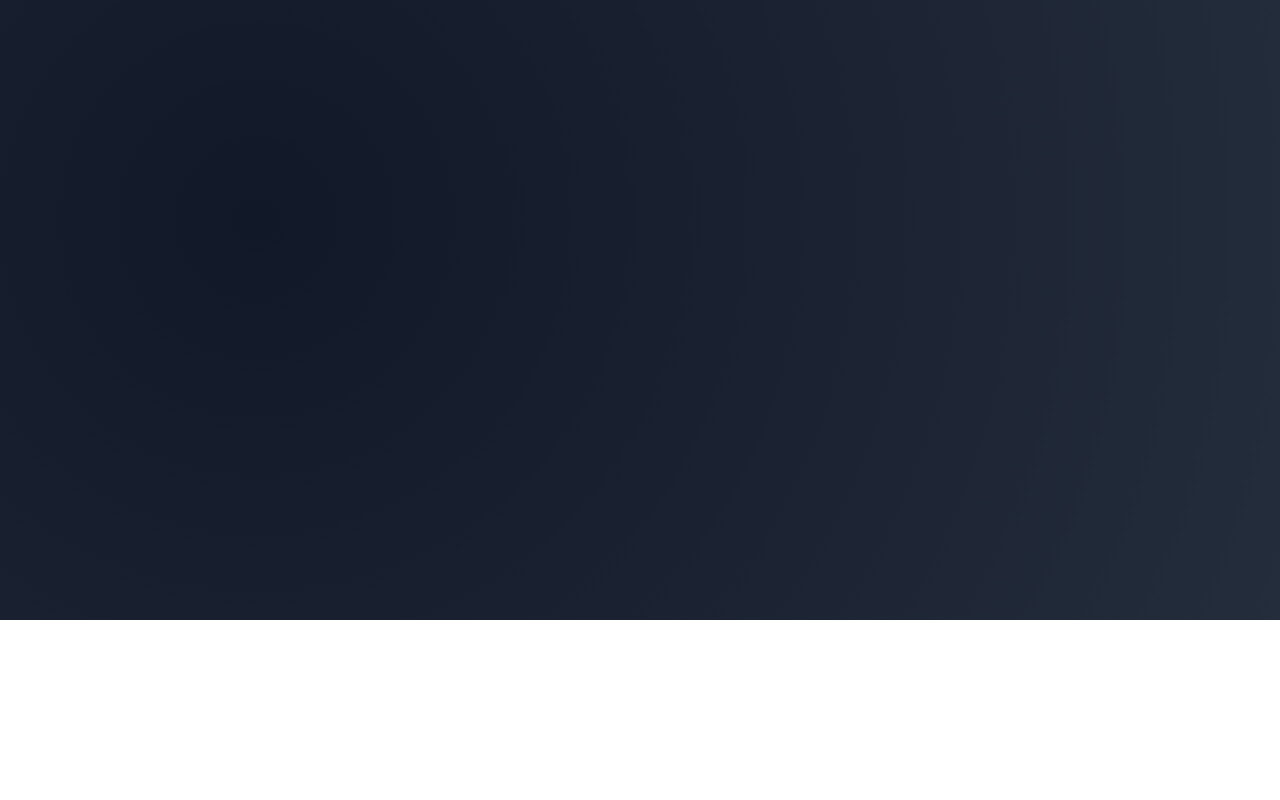
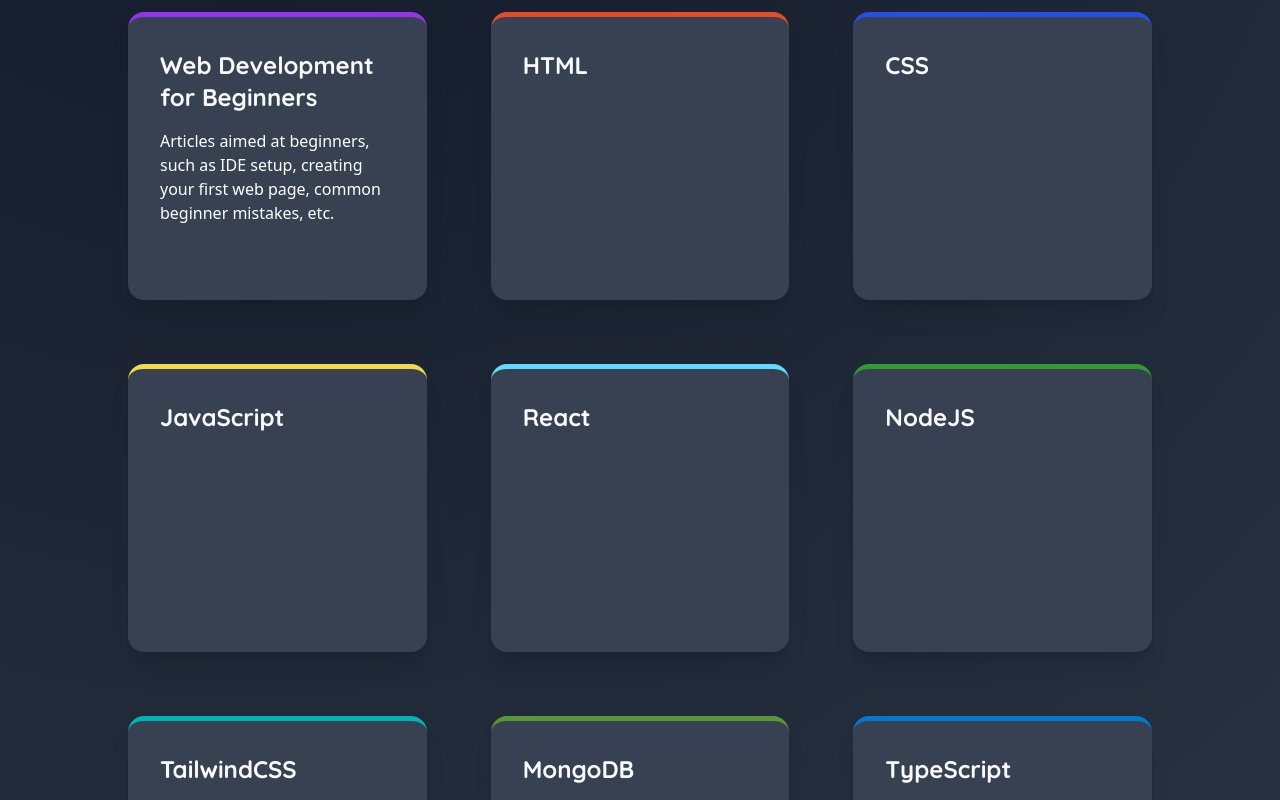
Before and after one commit to saile515/web-docs, a Next.js app: page / in a window 1280 px wide. Shown: the part 980-1780 px from the top of the page. Before the commit the page ends 1600 px from the top, so only its background shows below. Built offline with nearby package versions, Linux system fonts and the light colour scheme.

Commit message:
Topic browser basic

```diff
--- a/components/Nav.tsx
+++ b/components/Nav.tsx
@@ -1,3 +1,3 @@
 export default function Nav() {
-	return <div className="h-12 bg-purple-600 w-full sticky top-0"></div>;
+	return <div className="h-12 bg-purple-600 w-full fixed top-0 z-10"></div>;
 }
--- /dev/null
+++ b/components/TopicBrowser.tsx
@@ -0,0 +1,29 @@
+import topics from "../data/topics.json";
+
+export interface Topic {
+	name: string;
+	id: string;
+	color: string;
+	description: string;
+}
+
+function TopicContainer(props: { data: Topic }) {
+	return (
+		<div style={{ borderTop: `5px solid ${props.data.color}` }} className="bg-gray-700 rounded-2xl h-72 p-8 shadow-xl">
+			<h2 className="font-title text-gray-50 font-bold text-2xl">{props.data.name}</h2>
+			<p className="text-white mt-4">{props.data.description}</p>
+		</div>
+	);
+}
+
+export default function TopicBrowser() {
+	return (
+		<div className="flex w-full justify-center py-48">
+			<div className="w-10/12 max-w-5xl min-h-screen grid grid-cols-1 sm:grid-cols-2 lg:grid-cols-3 gap-16">
+				{topics.topics.map((topic) => (
+					<TopicContainer key={topic.id} data={topic} />
+				))}
+			</div>
+		</div>
+	);
+}
--- /dev/null
+++ b/data/topics.json
@@ -0,0 +1,18 @@
+{
+	"topics": [
+		{
+			"name": "Web Development for Beginners",
+			"id": "web",
+			"color": "#9333ea",
+			"description": "Articles aimed at beginners, such as IDE setup, creating your first web page, common beginner mistakes, etc."
+		},
+		{ "name": "HTML", "id": "html", "color": "#e34c26", "description": "" },
+		{ "name": "CSS", "id": "css", "color": "#264de4", "description": "" },
+		{ "name": "JavaScript", "id": "js", "color": "#f0db4f", "description": "" },
+		{ "name": "React", "id": "react", "color": "#61dbfb", "description": "" },
+		{ "name": "NodeJS", "id": "node", "color": "#339933", "description": "" },
+		{ "name": "TailwindCSS", "id": "tw", "color": "#00b4b6", "description": "" },
+		{ "name": "MongoDB", "id": "mongo", "color": "#589636", "description": "" },
+		{ "name": "TypeScript", "id": "ts", "color": "#007acc", "description": "" }
+	]
+}
--- a/pages/index.tsx
+++ b/pages/index.tsx
@@ -1,20 +1,26 @@
 import Nav from "../components/Nav";
 import SearchBar from "../components/SearchBar";
+import TopicBrowser from "../components/TopicBrowser";
 
 export default function Home() {
 	return (
 		<div className="min-h-[200vh] gradient">
+			<Nav />
 			<header className="flex flex-col items-center h-screen relative">
-				<Nav />
 				<h1 className="text-3xl sm:text-4xl text-white mt-32 w-9/12 max-w-xl font-title font-bold">
 					Open Source Tutorials on Web Development and Related Topics
 				</h1>
 				<SearchBar big placeholder="Search for articles..." />
-				<button className="font-title font-black text-gray-300 hover:text-gray-50 text-lg flex flex-col items-center absolute bottom-12 group transition-all hover:translate-y-1">
-					...or browse by topic{" "}
+				<button
+					className="font-title font-black text-gray-300 hover:text-gray-50 text-lg flex flex-col items-center absolute bottom-12 group transition-all hover:translate-y-1"
+					onClick={() => {
+						window.scrollTo({ top: window.innerHeight, behavior: "smooth" });
+					}}>
+					...or browse by topic
 					<i className="bg-[url('/icons/arrows_down.svg')] filter-gray-300 group-hover:filter-gray-50 icon w-8 h-8 transition-all"></i>
 				</button>
 			</header>
+			<TopicBrowser />
 		</div>
 	);
 }
--- a/styles/globals.css
+++ b/styles/globals.css
@@ -9,9 +9,9 @@
 
 .gradient {
 	background: rgb(17, 24, 39);
-	background: -moz-radial-gradient(circle at 20% 75%, rgba(17, 24, 39, 1) 0%, rgba(44, 54, 69, 1) 100%);
-	background: -webkit-radial-gradient(circle at 20% 75%, rgba(17, 24, 39, 1) 0%, rgba(44, 54, 69, 1) 100%);
-	background: radial-gradient(circle at 20% 75%, rgba(17, 24, 39, 1) 0%, rgba(44, 54, 69, 1) 100%);
+	background: -moz-radial-gradient(circle at 20vw 75vh, rgba(17, 24, 39, 1) 0%, rgba(44, 54, 69, 1) 100%);
+	background: -webkit-radial-gradient(circle at 20vw 75vh, rgba(17, 24, 39, 1) 0%, rgba(44, 54, 69, 1) 100%);
+	background: radial-gradient(circle at 20vw 75vh, rgba(17, 24, 39, 1) 0%, rgba(44, 54, 69, 1) 100%);
 	filter: progid:DXImageTransform.Microsoft.gradient(startColorstr="#111827",endColorstr="#374151",GradientType=1);
 }
 
```
